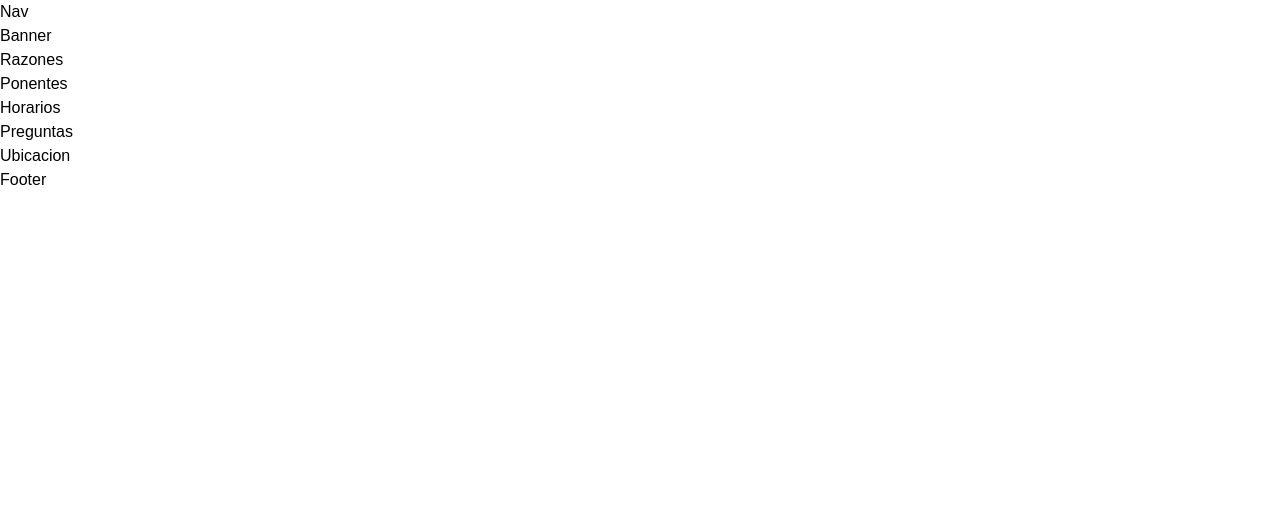
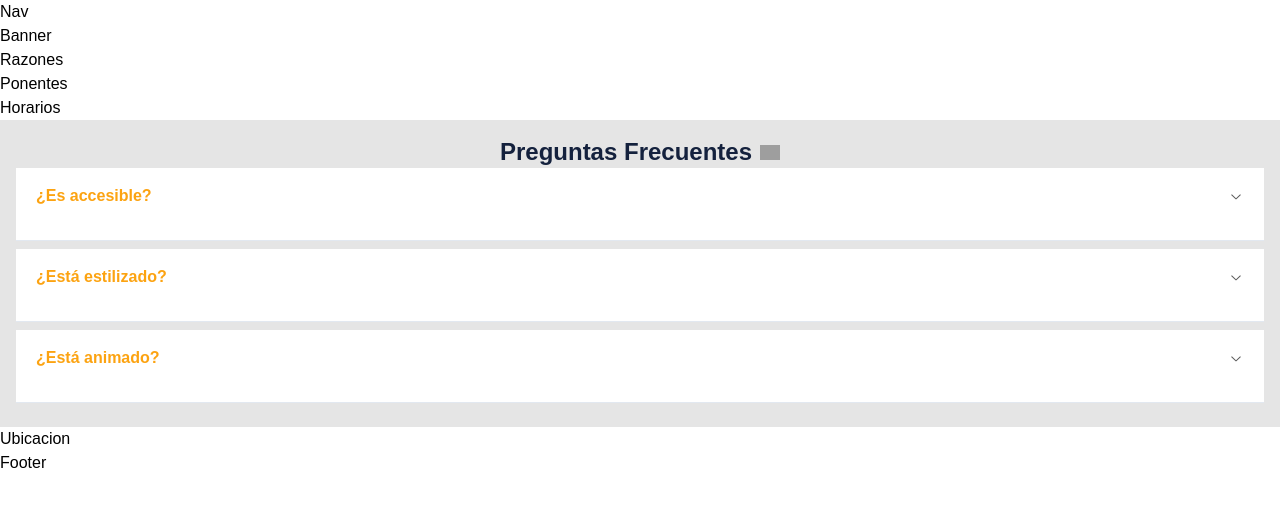
Before and after one commit to Parms221/full-day-gobierno, a Next.js app: page / in a window 1280 px wide. Shown: the top 506 px of the page. Built offline with nearby package versions, Linux system fonts and the light colour scheme; grey boxes are pictures that could not be loaded.

Commit message:
chore: Add @radix-ui/react-accordion dependency and update tailwind.config.ts This commit adds and animations for the accordion component.

```diff
--- a/package.json
+++ b/package.json
@@ -9,6 +9,7 @@
     "lint": "next lint"
   },
   "dependencies": {
+    "@radix-ui/react-accordion": "^1.2.1",
     "@radix-ui/react-icons": "^1.3.0",
     "@radix-ui/react-slot": "^1.1.0",
     "class-variance-authority": "^0.7.0",
--- /dev/null
+++ b/src/components/ui/accordion.tsx
@@ -0,0 +1,57 @@
+"use client"
+
+import * as React from "react"
+import * as AccordionPrimitive from "@radix-ui/react-accordion"
+import { ChevronDownIcon } from "@radix-ui/react-icons"
+
+import { cn } from "@/lib/utils"
+
+const Accordion = AccordionPrimitive.Root
+
+const AccordionItem = React.forwardRef<
+  React.ElementRef<typeof AccordionPrimitive.Item>,
+  React.ComponentPropsWithoutRef<typeof AccordionPrimitive.Item>
+>(({ className, ...props }, ref) => (
+  <AccordionPrimitive.Item
+    ref={ref}
+    className={cn("border-b", className)}
+    {...props}
+  />
+))
+AccordionItem.displayName = "AccordionItem"
+
+const AccordionTrigger = React.forwardRef<
+  React.ElementRef<typeof AccordionPrimitive.Trigger>,
+  React.ComponentPropsWithoutRef<typeof AccordionPrimitive.Trigger>
+>(({ className, children, ...props }, ref) => (
+  <AccordionPrimitive.Header className="flex">
+    <AccordionPrimitive.Trigger
+      ref={ref}
+      className={cn(
+        "flex flex-1 items-center justify-between py-4 text-sm font-medium transition-all hover:underline [&[data-state=open]>svg]:rotate-180",
+        className
+      )}
+      {...props}
+    >
+      {children}
+      <ChevronDownIcon className="h-4 w-4 shrink-0 text-muted-foreground transition-transform duration-200" />
+    </AccordionPrimitive.Trigger>
+  </AccordionPrimitive.Header>
+))
+AccordionTrigger.displayName = AccordionPrimitive.Trigger.displayName
+
+const AccordionContent = React.forwardRef<
+  React.ElementRef<typeof AccordionPrimitive.Content>,
+  React.ComponentPropsWithoutRef<typeof AccordionPrimitive.Content>
+>(({ className, children, ...props }, ref) => (
+  <AccordionPrimitive.Content
+    ref={ref}
+    className="overflow-hidden text-sm data-[state=closed]:animate-accordion-up data-[state=open]:animate-accordion-down"
+    {...props}
+  >
+    <div className={cn("pb-4 pt-0", className)}>{children}</div>
+  </AccordionPrimitive.Content>
+))
+AccordionContent.displayName = AccordionPrimitive.Content.displayName
+
+export { Accordion, AccordionItem, AccordionTrigger, AccordionContent }
--- a/src/sections/preguntas.tsx
+++ b/src/sections/preguntas.tsx
@@ -1,5 +1,63 @@
-export default function Preguntas() {
-    return (
-        <p>Preguntas</p>
-    )
+import {
+  Accordion,
+  AccordionContent,
+  AccordionItem,
+  AccordionTrigger,
+} from "@/components/ui/accordion";
+import Image from "next/image";
+
+const preguntasRespuestas = [
+  {
+    id: "item-1",
+    pregunta: "¿Es accesible?",
+    respuesta: "Sí. Se adhiere al patrón de diseño WAI-ARIA.",
+  },
+  {
+    id: "item-2",
+    pregunta: "¿Está estilizado?",
+    respuesta:
+      "Sí. Viene con estilos predeterminados que coinciden con la estética de los otros componentes.",
+  },
+  {
+    id: "item-3",
+    pregunta: "¿Está animado?",
+    respuesta:
+      "Sí. Está animado por defecto, pero puedes desactivarlo si lo prefieres.",
+  },
+];
+
+export default function PreguntasFrecuentes() {
+  return (
+    <div className="w-full bg-[#E5E5E5]">
+      <div className="container mx-auto p-4">
+        <div className="flex items-center justify-center ">
+          <h1 className="text-2xl font-bold text-[#14213D] font-inter mr-2">
+            Preguntas Frecuentes
+          </h1>
+          <Image
+            src="/src/images/preguntas.png"
+            alt="Icono de Preguntas Frecuentes"
+            width={20}
+            height={20}
+          />
+        </div>
+        <Accordion type="single" collapsible className="w-full">
+          {preguntasRespuestas.map(({ id, pregunta, respuesta }) => (
+            <AccordionItem
+              key={id}
+              value={id}
+              className="bg-white mb-2 pl-5 pr-5 pb-4"
+            >
+              <AccordionTrigger className="text-[#FCA311] font-bold text-base">
+                {pregunta}
+              </AccordionTrigger>
+              <AccordionContent className="text-[#14213D] text-sm animate-slide-down">
+                {respuesta}
+              </AccordionContent>
+            </AccordionItem>
+          ))}
+        </Accordion>
+      </div>
+    </div>
+  );
 }
--- a/tailwind.config.ts
+++ b/tailwind.config.ts
@@ -58,15 +58,37 @@
   			md: 'calc(var(--radius) - 2px)',
   			sm: 'calc(var(--radius) - 4px)'
   		},
-		keyframes: {
-			"shine" : {
-				from: { backgroundPosition: "200% 0" },
-				to: { backgroundPosition: "-200% 0" }
-			}
-		},
-		animation: {
-			"shine" : "shine 8s ease-in-out infinite"
-		}
+  		keyframes: {
+  			'shine': {
+  				from: {
+  					backgroundPosition: '200% 0'
+  				},
+  				to: {
+  					backgroundPosition: '-200% 0'
+  				}
+  			},
+  			'accordion-down': {
+  				from: {
+  					height: '0'
+  				},
+  				to: {
+  					height: 'var(--radix-accordion-content-height)'
+  				}
+  			},
+  			'accordion-up': {
+  				from: {
+  					height: 'var(--radix-accordion-content-height)'
+  				},
+  				to: {
+  					height: '0'
+  				}
+  			}
+  		},
+  		animation: {
+  			'shine': 'shine 8s ease-in-out infinite',
+  			'accordion-down': 'accordion-down 0.2s ease-out',
+  			'accordion-up': 'accordion-up 0.2s ease-out'
+  		}
   	}
   },
   plugins: [require("tailwindcss-animate")],
```
Also changed, not shown: src/images/preguntas.png (added), 1 other file (tests, documents, lock files or other folders).
